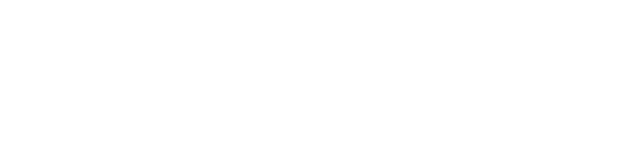
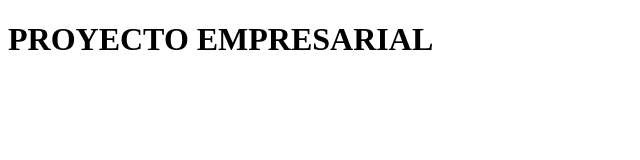
Before and after one commit to is-Fatima/CursoGit, a plain HTML site: page index.html in a window 1280 px wide. Shown: the whole page, without its empty margins (0-640 px from the left). Drawn offline with Linux system fonts and the light colour scheme.

Commit message:
parrafo y tamano de fuente

```diff
--- /dev/null
+++ b/css/estilos.css
@@ -0,0 +1,3 @@
+body{
+    background: color rgb(27, 8, 242);
+}
--- a/index.html
+++ b/index.html
@@ -4,8 +4,10 @@
     <meta charset="UTF-8">
     <meta name="viewport" content="width=device-width, initial-scale=1.0">
     <title>Document</title>
+    <link href="css/estilos.css" rel="stylesheet" type="text/css">
 </head>
 <body>
+<H1>PROYECTO EMPRESARIAL</H1>
 
 </body>
 </html>
```
Also changed, not shown: js/script.js (added).
